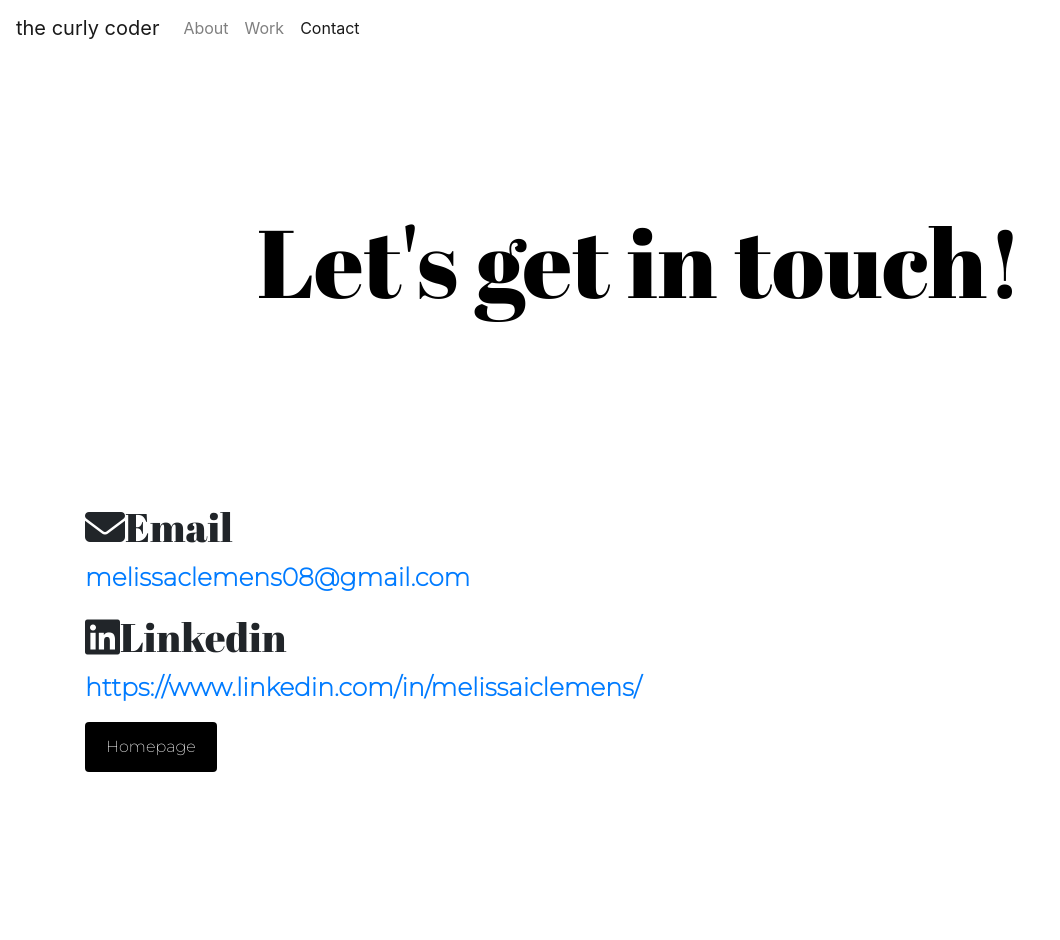
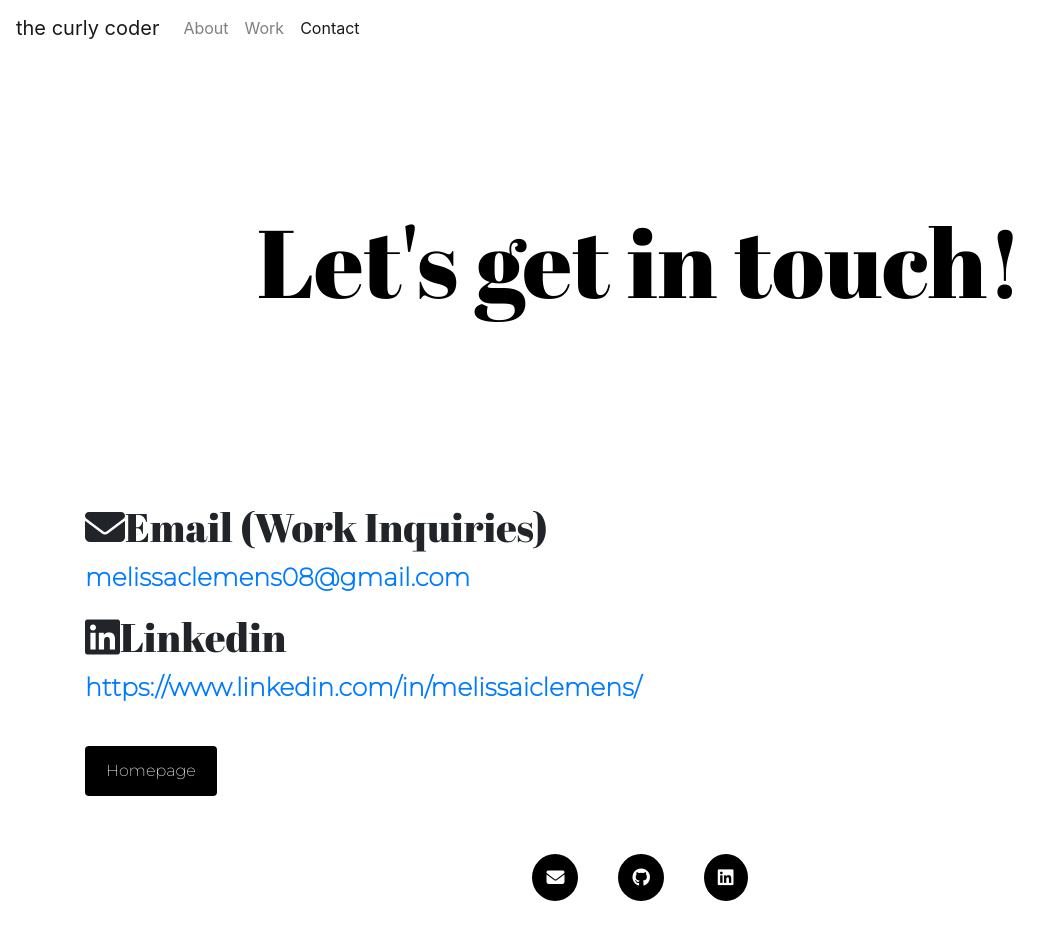
Before and after one commit to CurlyCoder31/Portfolio-Project, a plain HTML site: page contact.html in a window 1280 px wide. Shown: the whole page, without its empty margins (0-1060 px from the left). Before the commit the page ends 800 px from the top, so only its background shows below. Drawn offline with nearby package versions, Linux system fonts and the light colour scheme.

Commit message:
Added footer to other pages and adjusted styling

```diff
--- a/contact.html
+++ b/contact.html
@@ -60,7 +60,7 @@
       <div class="contact-content">
         <h1 class="mb-4">Let's get in touch!</h1>
 
-        <h3><i class="fas fa-envelope"></i>Email</h3>
+        <h3><i class="fas fa-envelope"></i>Email (Work Inquiries)</h3>
         <p>
           <a href="mailto:melissaclemens08@gmail.com"
             >melissaclemens08@gmail.com</a
@@ -72,8 +72,21 @@
             >https://www.linkedin.com/in/melissaiclemens/</a
           >
         </p>
-        <a href="index.html" class="btn btn-branding-projects">Homepage</a>
+        <a href="index.html" class="btn btn-branding-projects mt-4">Homepage</a>
       </div>
     </div>
+    <footer>
+      <div class="social-links d-flex justify-content-center mt-5 mb-5">
+        <a href="mailto:melissaclemens08@gmail.com">
+          <i class="fas fa-envelope"></i
+        ></a>
+        <a href="https://github.com/CurlyCoder31">
+          <i class="fab fa-github"></i
+        ></a>
+        <a href="https://www.linkedin.com/in/melissaiclemens/" target="_blank">
+          <i class="fab fa-linkedin"></i
+        ></a>
+      </div>
+    </footer>
   </body>
 </html>
```
Also changed, not shown: about.html (+14 -3 lines), work.html (+13 -0 lines).
